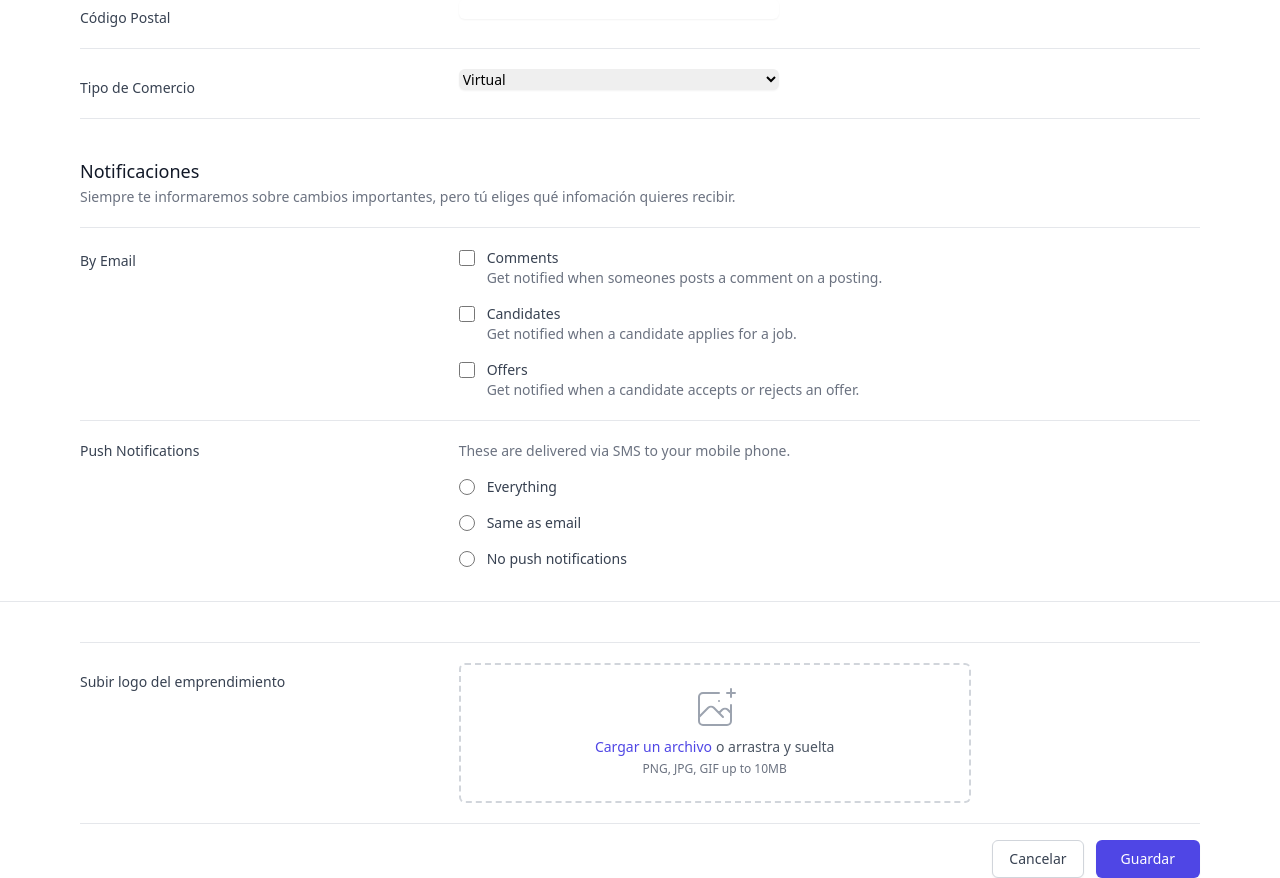
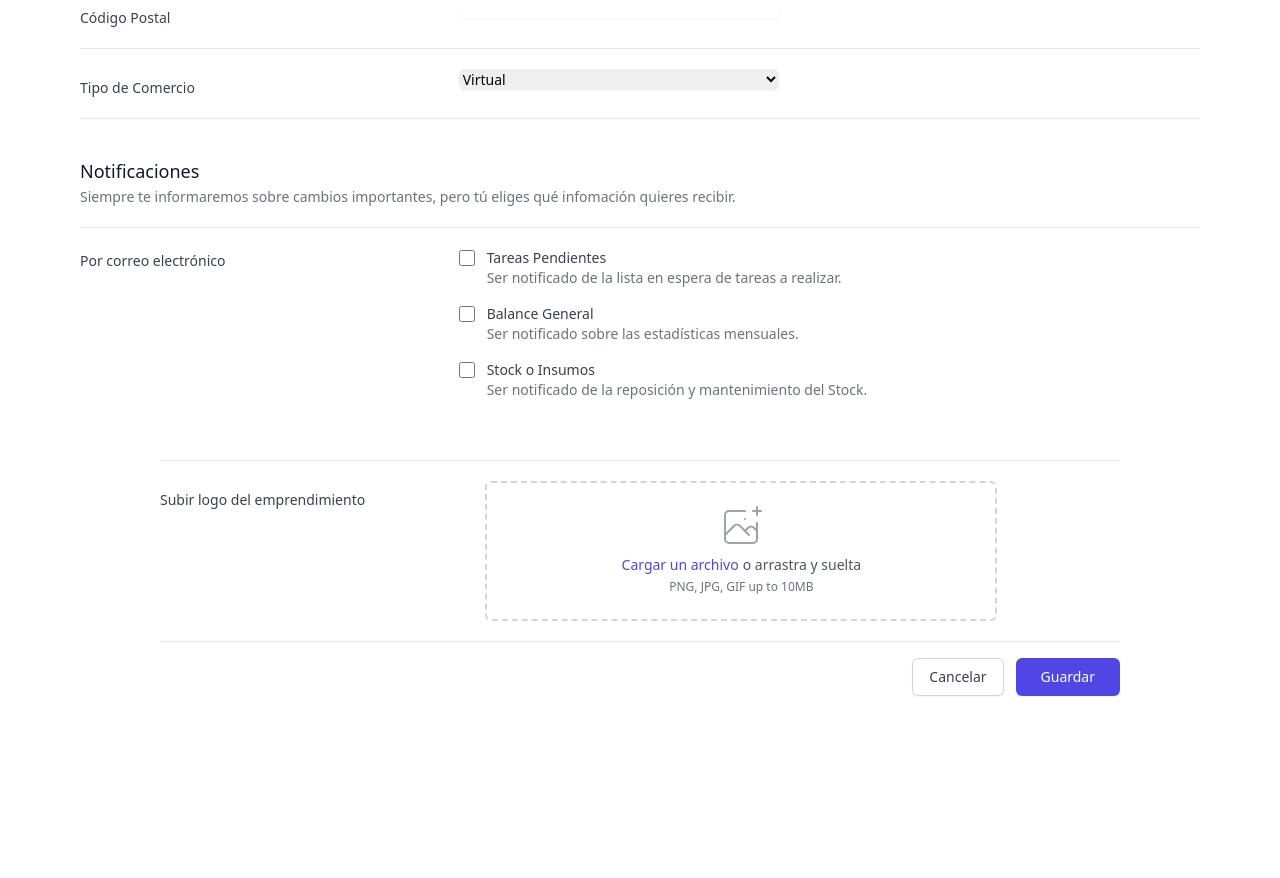
Before and after one commit to endagafi/dementors, a Flask app: page /registrar_emprendimiento in a window 1280 px wide. Shown: the part 496-1374 px from the top of the page. After the commit the page ends 1192 px from the top, so only its background shows below. Run offline with Flask 2, Linux system fonts and the light colour scheme; some libraries are stand-ins or nearby versions.

Commit message:
ajustes del formulario

```diff
--- a/templates/registrar_emprendimiento.html
+++ b/templates/registrar_emprendimiento.html
@@ -98,12 +98,12 @@
         <h3 class="text-lg leading-6 font-medium text-gray-900">Notificaciones</h3>
         <p class="mt-1 max-w-2xl text-sm text-gray-500">Siempre te informaremos sobre cambios importantes, pero tú eliges qué infomaci&oacute;n quieres recibir.</p>
       </div>
-      <div class="space-y-6 sm:space-y-5 divide-y divide-gray-200">
+      <div class="space-y-6 sm:space-y-5">
         <div class="pt-6 sm:pt-5">
           <div role="group" aria-labelledby="label-email">
             <div class="sm:grid sm:grid-cols-3 sm:gap-4 sm:items-baseline">
               <div>
-                <div class="text-base font-medium text-gray-900 sm:text-sm sm:text-gray-700" id="label-email">By Email</div>
+                <div class="text-base font-medium text-gray-900 sm:text-sm sm:text-gray-700" id="label-email">Por correo electr&oacute;nico</div>
               </div>
               <div class="mt-4 sm:mt-0 sm:col-span-2">
                 <div class="max-w-lg space-y-4">
@@ -112,8 +112,8 @@
                       <input id="comments" name="comments" type="checkbox" class="focus:ring-indigo-500 h-4 w-4 text-indigo-600 border-gray-300 rounded">
                     </div>
                     <div class="ml-3 text-sm">
-                      <label for="comments" class="font-medium text-gray-700">Comments</label>
-                      <p class="text-gray-500">Get notified when someones posts a comment on a posting.</p>
+                      <label for="comments" class="font-medium text-gray-700">Tareas Pendientes</label>
+                      <p class="text-gray-500">Ser notificado de la lista en espera de tareas a realizar.</p>
                     </div>
                   </div>
                   <div class="relative flex items-start">
@@ -121,8 +121,8 @@
                       <input id="candidates" name="candidates" type="checkbox" class="focus:ring-indigo-500 h-4 w-4 text-indigo-600 border-gray-300 rounded">
                     </div>
                     <div class="ml-3 text-sm">
-                      <label for="candidates" class="font-medium text-gray-700">Candidates</label>
-                      <p class="text-gray-500">Get notified when a candidate applies for a job.</p>
+                      <label for="candidates" class="font-medium text-gray-700">Balance General</label>
+                      <p class="text-gray-500">Ser notificado sobre las estad&iacute;sticas mensuales.</p>
                     </div>
                   </div>
                   <div class="relative flex items-start">
@@ -130,8 +130,8 @@
                       <input id="offers" name="offers" type="checkbox" class="focus:ring-indigo-500 h-4 w-4 text-indigo-600 border-gray-300 rounded">
                     </div>
                     <div class="ml-3 text-sm">
-                      <label for="offers" class="font-medium text-gray-700">Offers</label>
-                      <p class="text-gray-500">Get notified when a candidate accepts or rejects an offer.</p>
+                      <label for="offers" class="font-medium text-gray-700">Stock o Insumos</label>
+                      <p class="text-gray-500">Ser notificado de la reposici&oacute;n y mantenimiento del Stock.</p>
                     </div>
                   </div>
                 </div>
@@ -139,38 +139,6 @@
             </div>
           </div>
         </div>
-        <div class="pt-6 sm:pt-5">
-          <div role="group" aria-labelledby="label-notifications">
-            <div class="sm:grid sm:grid-cols-3 sm:gap-4 sm:items-baseline">
-              <div>
-                <div class="text-base font-medium text-gray-900 sm:text-sm sm:text-gray-700" id="label-notifications">Push Notifications</div>
-              </div>
-              <div class="sm:col-span-2">
-                <div class="max-w-lg">
-                  <p class="text-sm text-gray-500">These are delivered via SMS to your mobile phone.</p>
-                  <div class="mt-4 space-y-4">
-                    <div class="flex items-center">
-                      <input id="push-everything" name="push-notifications" type="radio" class="focus:ring-indigo-500 h-4 w-4 text-indigo-600 border-gray-300">
-                      <label for="push-everything" class="ml-3 block text-sm font-medium text-gray-700"> Everything </label>
-                    </div>
-                    <div class="flex items-center">
-                      <input id="push-email" name="push-notifications" type="radio" class="focus:ring-indigo-500 h-4 w-4 text-indigo-600 border-gray-300">
-                      <label for="push-email" class="ml-3 block text-sm font-medium text-gray-700"> Same as email </label>
-                    </div>
-                    <div class="flex items-center">
-                      <input id="push-nothing" name="push-notifications" type="radio" class="focus:ring-indigo-500 h-4 w-4 text-indigo-600 border-gray-300">
-                      <label for="push-nothing" class="ml-3 block text-sm font-medium text-gray-700"> No push notifications </label>
-                    </div>
-                  </div>
-                </div>
-              </div>
-            </div>
-          </div>
-        </div>
-      </div>
-    </div>
-  </div>
-
   <!-- <div class="sm:grid sm:grid-cols-3 sm:gap-4 sm:items-center sm:border-t sm:border-gray-200 sm:pt-5">
           <label for="photo" class="block text-sm font-medium text-gray-700"> Photo </label>
           <div class="mt-1 sm:mt-0 sm:col-span-2">
@@ -207,7 +175,7 @@
         </div>
 
   <div class="pt-4">
-    <div class="flex justify-end">
+    <div class="flex justify-end mb-6">
       <button type="button" class="bg-white py-2 px-4 border border-gray-300 rounded-md shadow-sm text-sm font-medium text-gray-700 hover:bg-gray-50 focus:outline-none focus:ring-2 focus:ring-offset-2 focus:ring-indigo-500">Cancelar</button>
       <button type="submit" class="ml-3 inline-flex justify-center py-2 px-6 border border-transparent shadow-sm text-sm font-medium rounded-md text-white bg-indigo-600 hover:bg-indigo-700 focus:outline-none focus:ring-2 focus:ring-offset-2 focus:ring-indigo-500">Guardar</button>
     </div>
```
